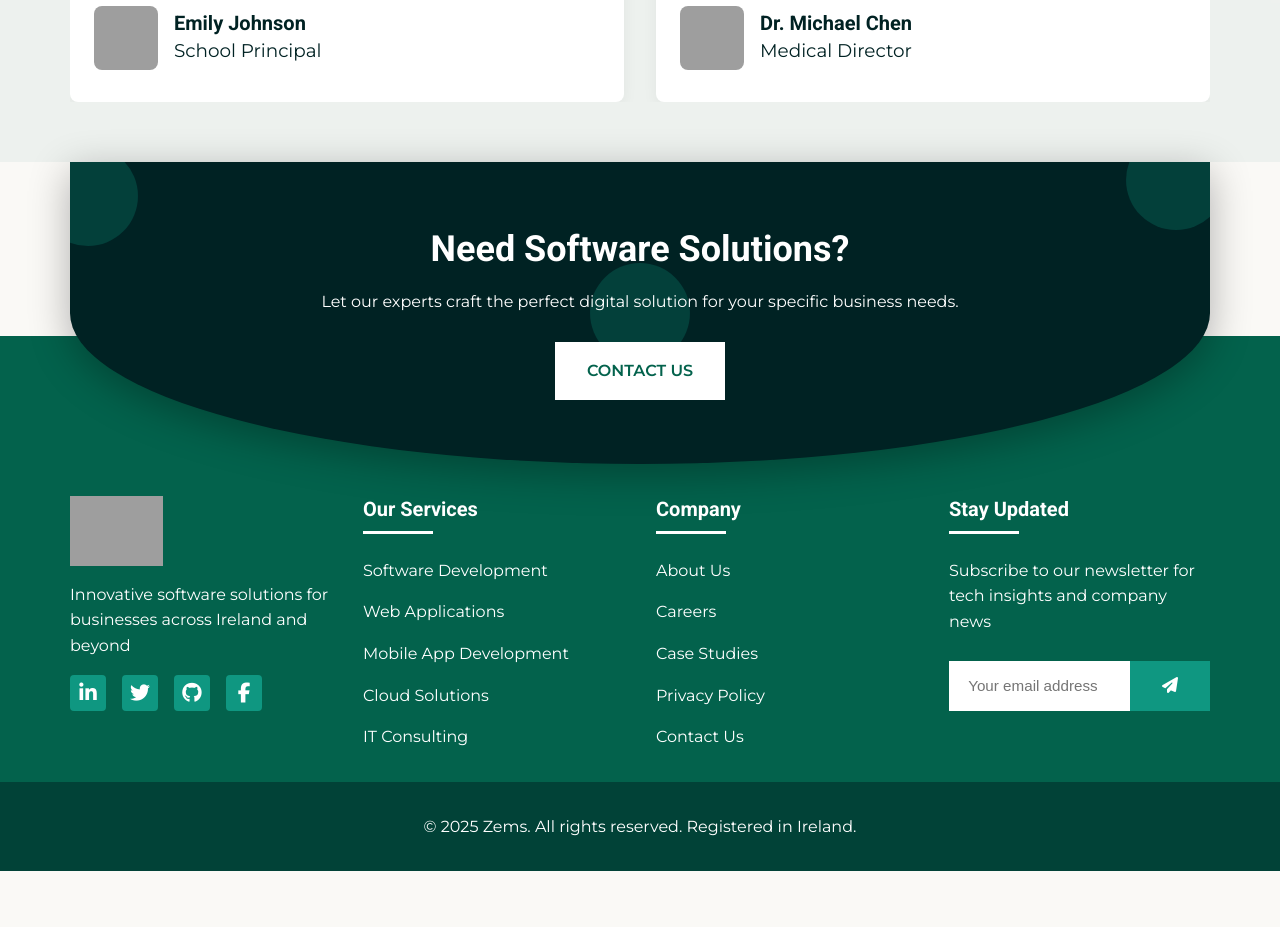
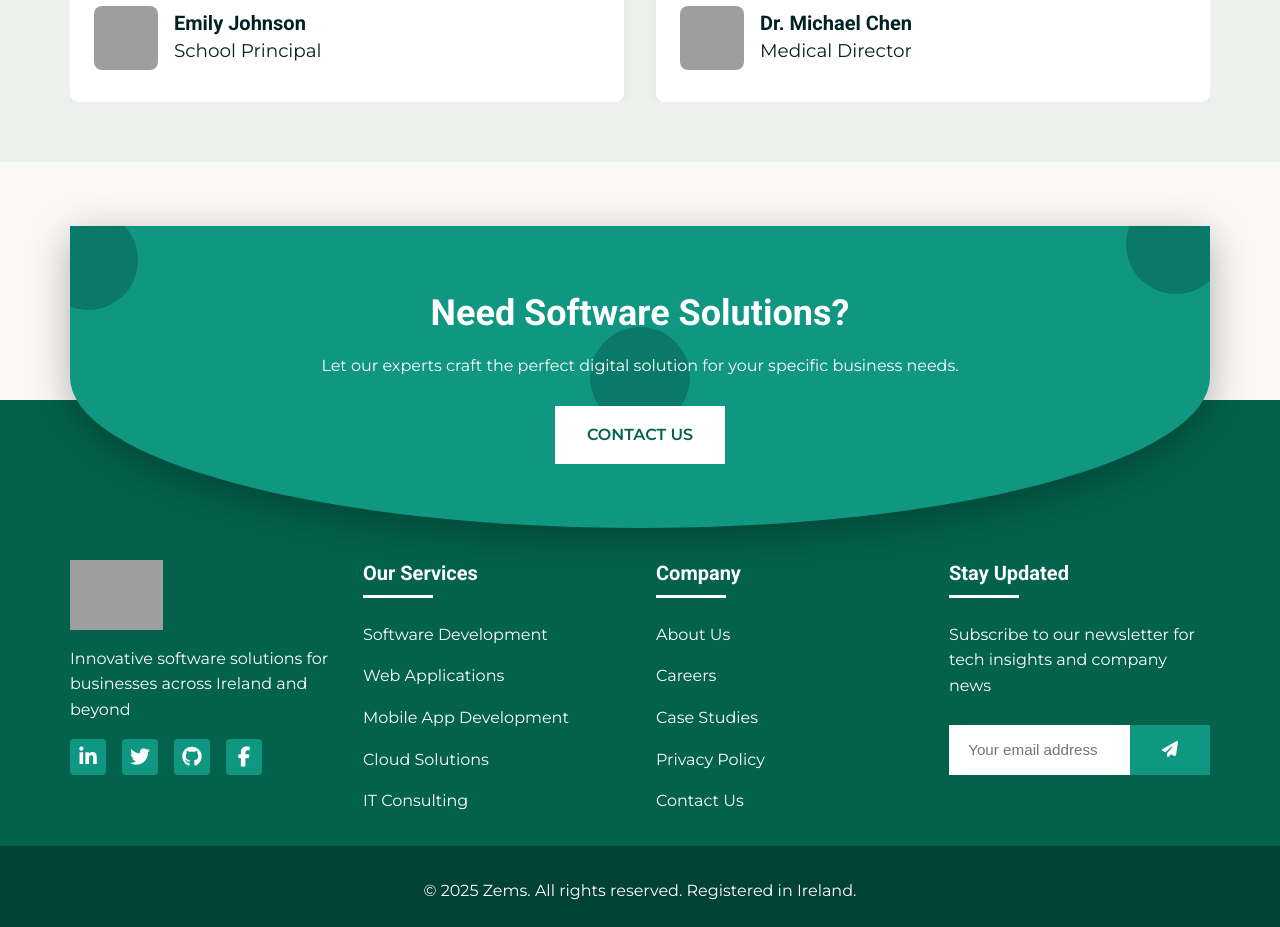
Before and after one commit to dev-nirob1/zems, a Vue app: page / in a window 1280 px wide. Shown: the part 5840-6767 px from the top of the page. Before the commit the page ends 6711 px from the top, so only its background shows below. Built offline with nearby package versions, Linux system fonts and the light colour scheme; grey boxes are pictures that could not be loaded.

Commit message:
update cta and navbar logo

```diff
--- a/src/components/Section/HeaderSection.vue
+++ b/src/components/Section/HeaderSection.vue
@@ -82,7 +82,7 @@ onMounted(() => {
 
 .logo img {
   height: 65px;
-  width: 150px;
+  width: auto;
 }
 
 /* logo vissibility hidden/block */
--- a/src/zems/Front/Components/Section/CtaSection.vue
+++ b/src/zems/Front/Components/Section/CtaSection.vue
@@ -4,7 +4,8 @@ import { RouterLink } from 'vue-router';
 </script>
 
 <template>
-  <section class="cta-badge container">
+  <section class="mt-4">
+    <div class="cta-badge container">
     <div class="cta-content">
       <BaseTitle>Need Software Solutions?</BaseTitle>
       <BaseParagraph>
@@ -15,6 +16,7 @@ import { RouterLink } from 'vue-router';
     <div class="box-1"></div>
     <div class="box-2"></div>
     <div class="box-3"></div>
+  </div>
   </section>
 </template>
 
@@ -24,7 +26,7 @@ import { RouterLink } from 'vue-router';
   padding: 4rem 1.5rem 6rem 1.5rem;
   text-align: center;
   color: var(--white-color);
-  background-color: var(--dark-color);
+  background-color: var(--secondary-color);
   border-radius: 0 0 100% 100%;
   position: relative;
   overflow: hidden;
@@ -41,7 +43,7 @@ import { RouterLink } from 'vue-router';
   position: absolute;
   height: 100px;
   width: 100px;
-  background-color: var(--secondary-color);
+  background-color: var(--dark-color);
   border-radius: 50%;
   opacity: .25;
   z-index: 0;
@@ -96,7 +98,7 @@ import { RouterLink } from 'vue-router';
 @media (min-width: 768px) {
   .cta-badge {
     padding: 4rem 3rem;
-    border-radius: 0 0 100% 100% / 0 0 100% 100%;
+    border-radius: 0 0 100% 100% / 0 0 100% 100% ;
   }
 }
 </style>
```
